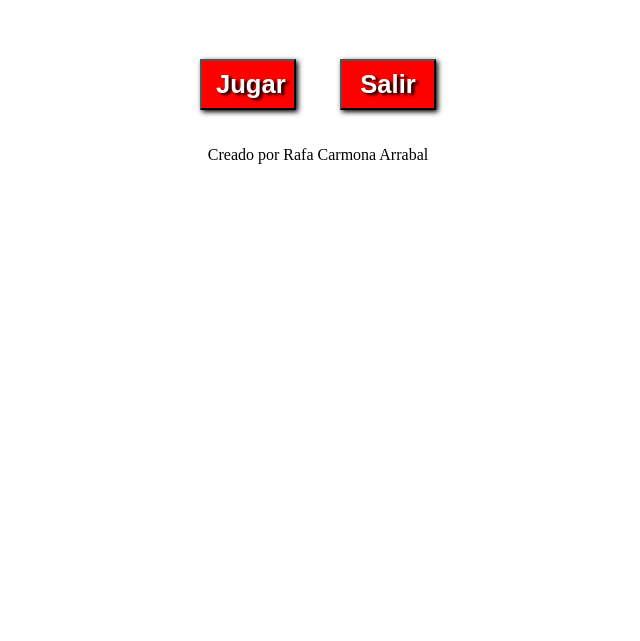
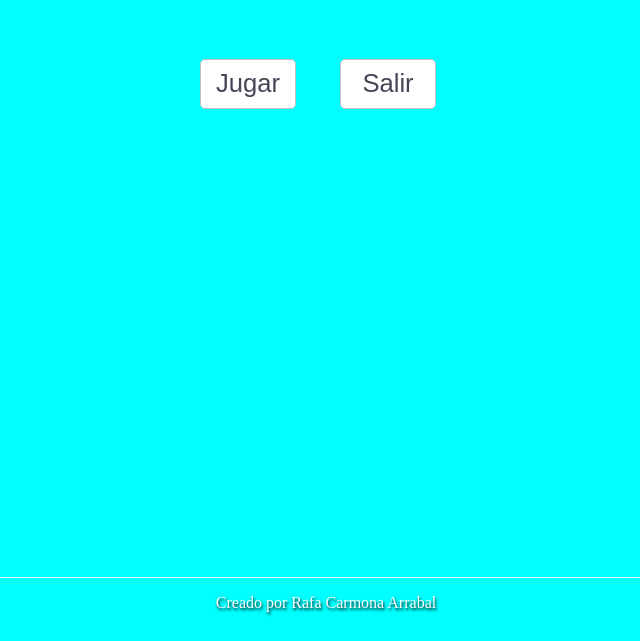
Before and after one commit to rafacarmona/masterMind, a plain HTML site: page index.html in a window 1280 px wide. Shown: the part 159-800 px from the top of the page, without its empty margins (322-962 px from the left). Drawn offline with Linux system fonts and the light colour scheme.

Commit message:
editado el style

```diff
--- a/styles/style.css
+++ b/styles/style.css
@@ -1,16 +1,15 @@
 body{
-	background-image:  url(../imgs/background.jpg);
-	background-size: cover;
-	background-repeat: no-repeat;
+	background: aqua;
 	text-align: center;
 }
 
 button {
 	display: inline-block;
 	width: 6rem;
-	background: red;
+	background: white;
+	border: thin solid #c3c3c3;
+	border-radius: 5px;
 	margin: 20px;
-	box-shadow: 2px 2px 5px #000;
 }
 
 button p{
@@ -19,9 +18,7 @@ button p{
 	display: inline-block;
 	font-size: 1.6rem;
 	text-decoration: none;
-	color: white;
-	font-weight: bold;
-	text-shadow: 3px 2px 3px #000;
+	color: #444555;
 }
 
 h1{
@@ -30,3 +27,20 @@ h1{
 	font-weight: bold;
 	text-shadow: 2px 2px 5px #000;
 }
+
+footer{
+	border-top: thin solid #f3f3f3;
+	margin: 1% 10%;
+	width: 80%;
+	position: absolute;
+	bottom: 0;
+	text-align: center;
+}
+
+footer p{
+	display: block;
+	text-align: center;
+	width: 100%;
+	color: #fff;
+	text-shadow: 1px 2px 3px #000;
+}
```
